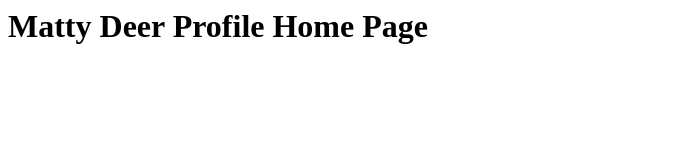
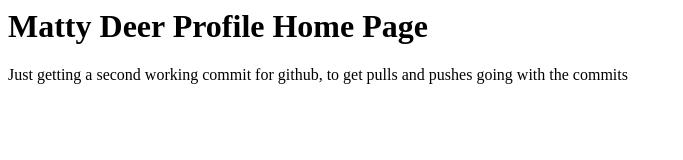
Before and after one commit to madiadeline/MadiPortfolio, a plain HTML site: page index.html in a window 1280 px wide. Shown: the whole page, without its empty margins (0-683 px from the left). Drawn offline with Linux system fonts and the light colour scheme.

Commit message:
second commit, imo but i added a paragraph tag eat a dick

```diff
--- a/index.html
+++ b/index.html
@@ -9,6 +9,8 @@
 
 <h1>Matty Deer Profile Home Page</h1>
 
+<p>Just getting a second working commit for github, to get pulls and pushes going with the commits</p>
+
 </body>
 
 </html>
```
Also changed, not shown: 1 other file.
